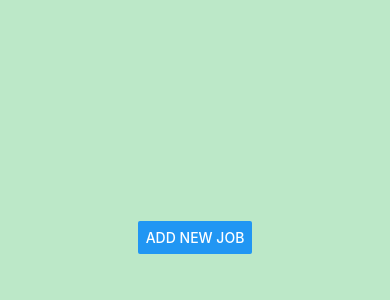
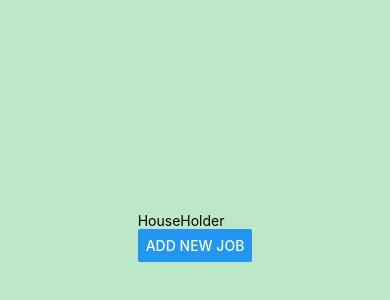
Before and after one commit to jillGlass/HouseHolder, a React Native app: screen / in a window 390 px wide. Shown: the part 210-510 px from the top of the page. Built offline with nearby package versions, Linux system fonts and the light colour scheme.

Commit message:
header component created and rendering

```diff
--- a/App.js
+++ b/App.js
@@ -1,6 +1,7 @@
 import React, { useState } from "react";
 import JobItem from "./components/JobItem";
 import JobInput from "./components/JobInput";
+import Header from "./components/Header"
 import {
   StyleSheet,
   Text,
@@ -42,6 +43,7 @@ export default function App() {
       <StatusBar translucent barStyle="light-content" />
 
       <View style={styles.screen}>
+        <Header />
         <Button title="Add New Job" onPress={() => setIsAddMode(true)} />
         <JobInput
           visible={isAddMode}
--- /dev/null
+++ b/components/Header.js
@@ -0,0 +1,23 @@
+import React from "react";
+import { View, Text, StyleSheet} from "react-native";
+
+const Header = () => {
+  return (
+
+    <Text>HouseHolder</Text>
+
+  );
+};
+
+// const styles = StyleSheet.create({
+//   listItem: {
+//     flex: 1,
+//     padding: 10,
+//     marginTop: 10,
+//     backgroundColor: "lightgrey",
+//     borderColor: "black",
+//     borderWidth: 1
+//   }
+// });
+
+export default Header;
```
